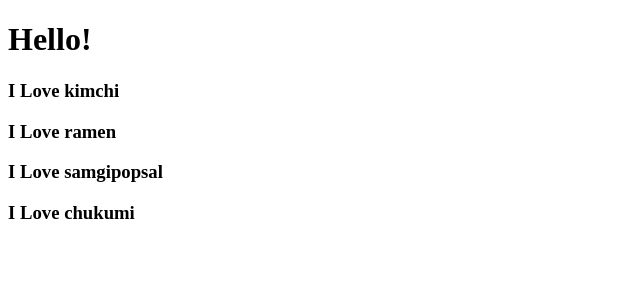
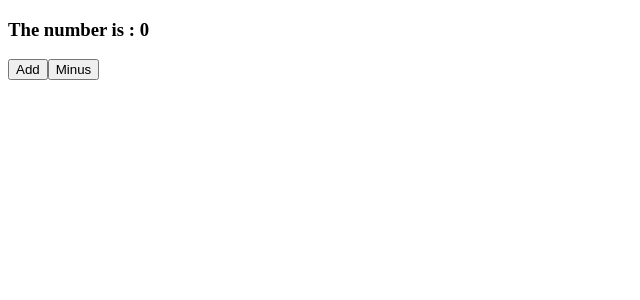
Before and after one commit to SangBeom-Lee/movie_app, a React (Create React App) app: page / in a window 1280 px wide. Shown: the top 300 px of the page, without its empty margins (0-640 px from the left). Built offline with nearby package versions, Linux system fonts and the light colour scheme.

Commit message:
20210426 React study

```diff
--- a/package.json
+++ b/package.json
@@ -6,6 +6,7 @@
     "@testing-library/jest-dom": "^5.12.0",
     "@testing-library/react": "^11.2.6",
     "@testing-library/user-event": "^12.8.3",
+    "prop-types": "^15.7.2",
     "react": "^17.0.2",
     "react-dom": "^17.0.2",
     "react-scripts": "4.0.3",
--- a/src/App.js
+++ b/src/App.js
@@ -1,18 +1,29 @@
+import PropTypes from 'prop-types';
+import React from 'react';
 
-function Food (props){
-  return <h3>I Love {props.fav}</h3>
-}
+class App extends React.Component
+{
+  state = {
+    count : 0
+  };
 
-function App() {
-  return (
-    <div>
-      <h1>Hello!</h1>
-      <Food fav="kimchi" />
-      <Food fav="ramen" />
-      <Food fav="samgipopsal" />
-      <Food fav="chukumi" />
-    </div>
-  );
+  add           = () => {
+    this.setState(current => ({count : current.count+1}));
+  };
+
+  minus         = () => {
+    this.setState(current => ({ count : current.count-1}));
+  };
+
+  render(){
+    return (
+      <div>
+        <h3>The number is : {this.state.count}</h3>
+        <button onClick={this.add}>Add</button>
+        <button onClick={this.minus}>Minus</button>
+      </div>
+    );
+  }
 }
 
 export default App;
```
